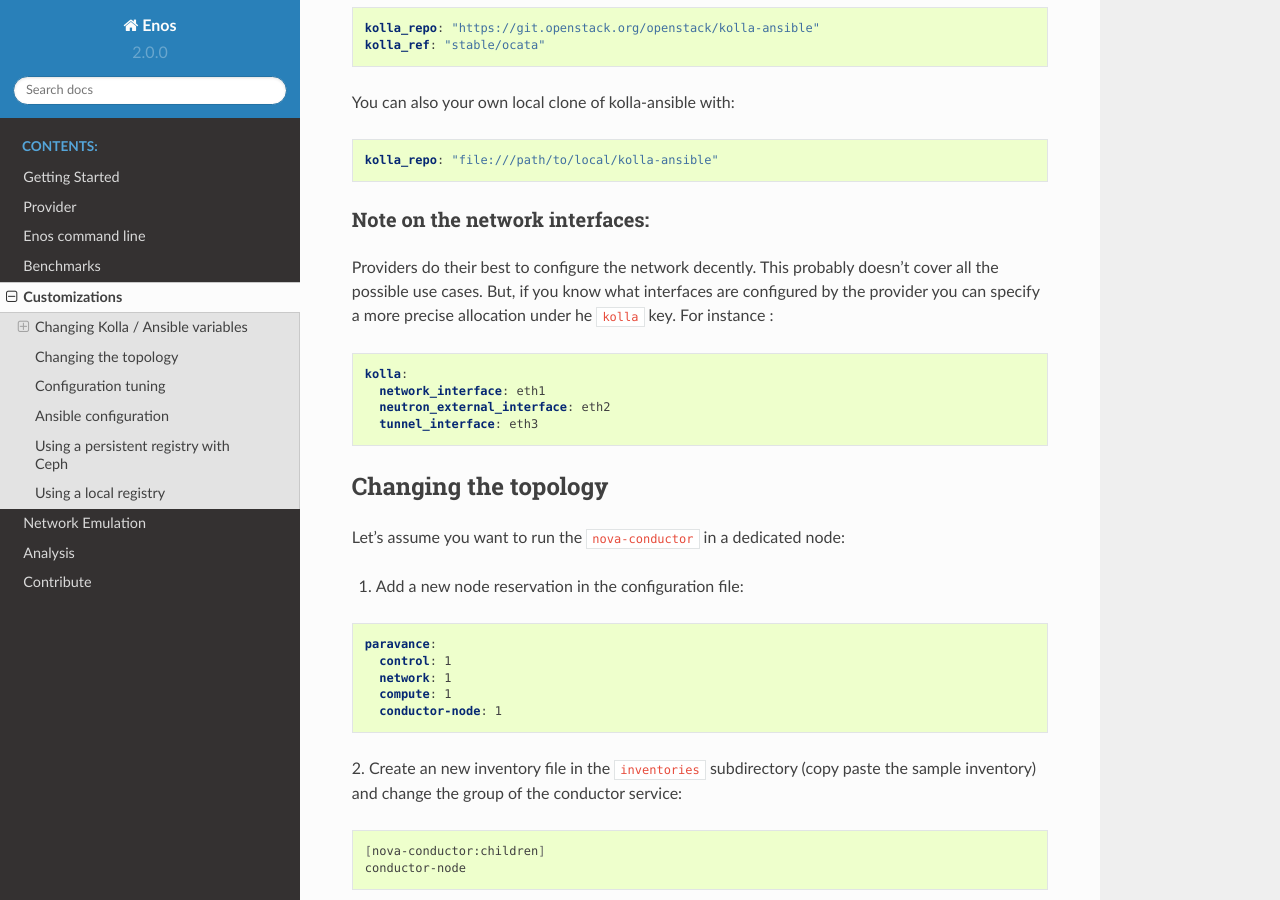
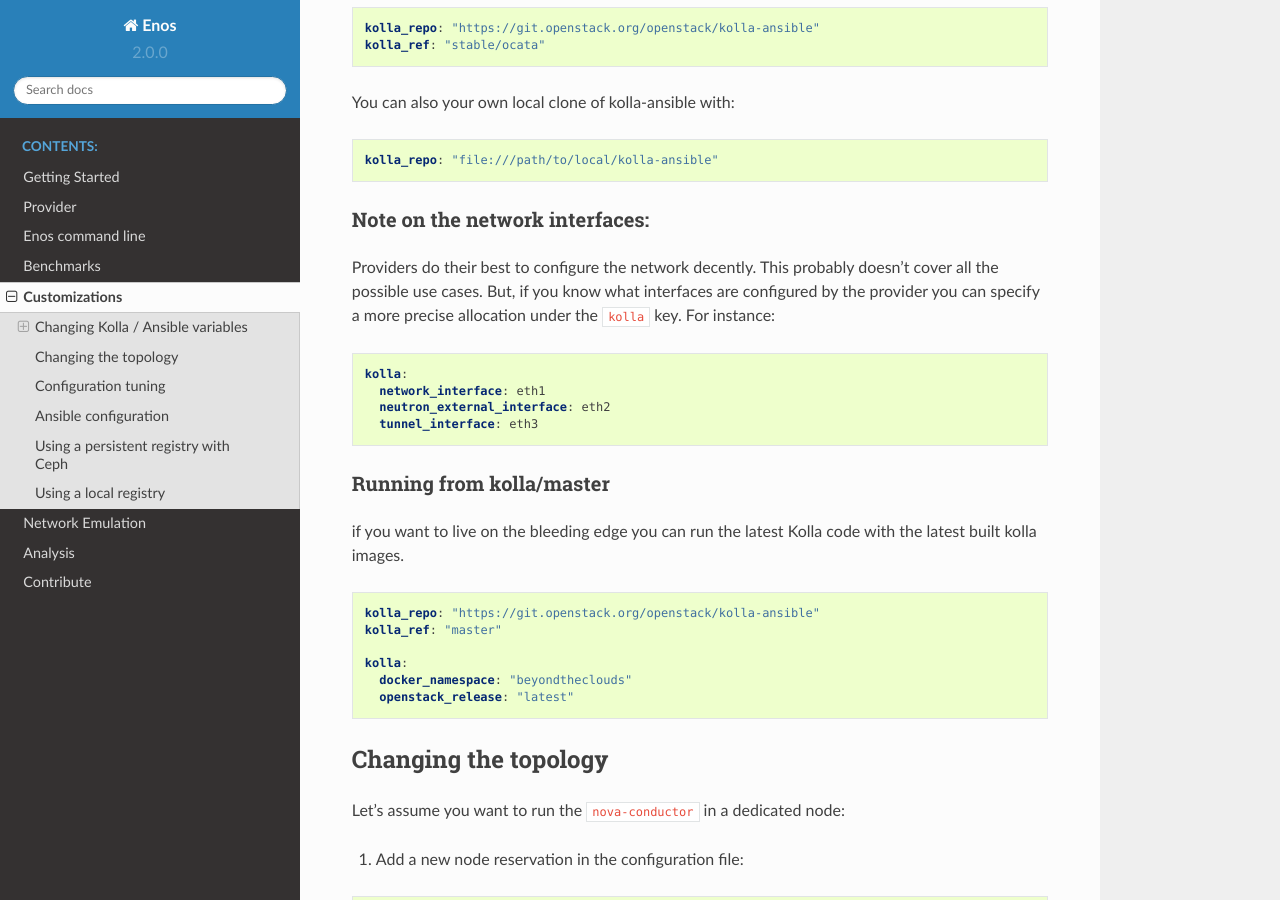
Before and after one commit to BeyondTheClouds/enos, a Sphinx documentation site: the page built from docs/customization/index.rst, in a window 1280 px wide and 900 px high, scrolled down 535 px. Built offline with Sphinx 7.4.7 and the Read the Docs theme 2.0.0, drawn with Linux system fonts in a browser that asks for light colours.

Commit message:
add doc about using kolla[-ansible]/master

```diff
--- a/docs/customization/index.rst
+++ b/docs/customization/index.rst
@@ -39,8 +39,8 @@
 
 Providers do their best to configure the network decently. This probably doesn't
 cover all the possible use cases. But, if you know what interfaces are configured by
-the provider you can specify a more precise allocation under he ``kolla`` key.
-For instance :
+the provider you can specify a more precise allocation under the ``kolla`` key.
+For instance:
 
 .. code-block:: yaml
 
@@ -48,6 +48,22 @@
       network_interface: eth1
       neutron_external_interface: eth2
       tunnel_interface: eth3
+
+Running from kolla/master
+~~~~~~~~~~~~~~~~~~~~~~~~~~
+
+if you want to live on the bleeding edge you can run the latest Kolla code with
+the latest built kolla images.
+
+.. code-block:: yaml
+
+    kolla_repo: "https://git.openstack.org/openstack/kolla-ansible"
+    kolla_ref: "master"
+
+    kolla:
+      docker_namespace: "beyondtheclouds"
+      openstack_release: "latest"
+
 
 Changing the topology
 ---------------------
```
